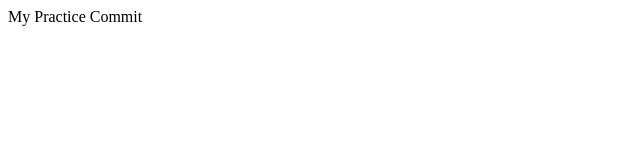
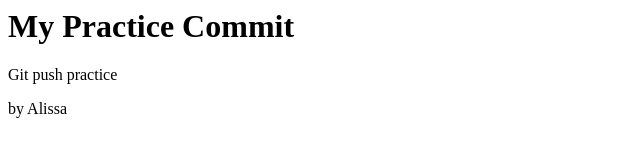
Before and after one commit to missalis/new-repo, a plain HTML site: page index.html in a window 1280 px wide. Shown: the whole page, without its empty margins (0-640 px from the left). Drawn offline with Linux system fonts and the light colour scheme.

Commit message:
Add Content

```diff
--- a/index.html
+++ b/index.html
@@ -1 +1,7 @@
-<header>My Practice Commit</header>
+<header>
+    <h1>My Practice Commit</h1>
+</header>
+<body>
+    <p>Git push practice</p>
+</body>
+<footer>by Alissa</footer>
```
